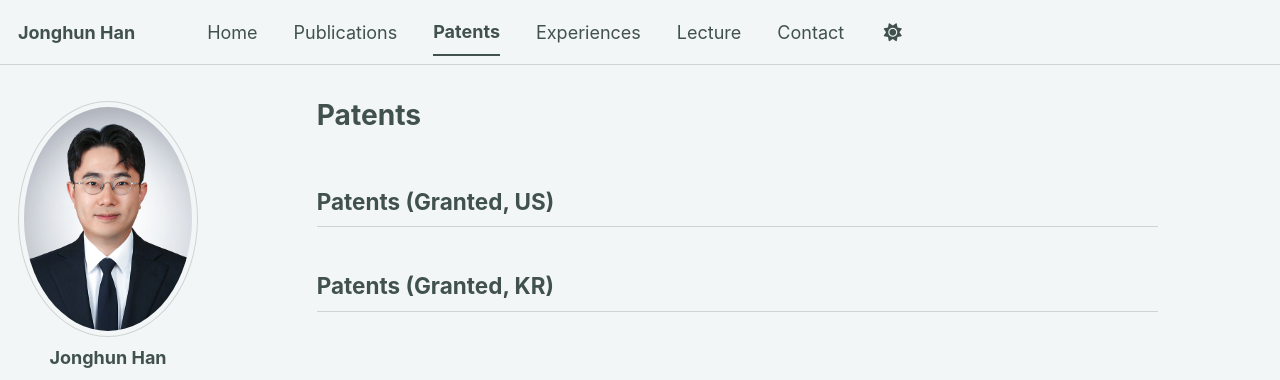
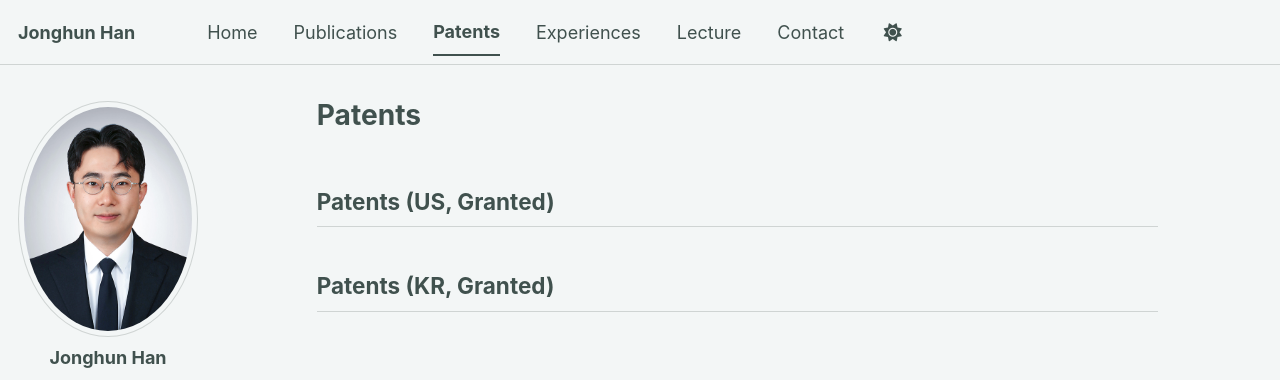
Before and after one commit to icnsl/icnsl.github.io, a Jekyll site: the page built from _pages/patents.md, in a window 1280 px wide. Shown: the top 380 px of the page. Built offline with Jekyll 4.4.1, drawn with Linux system fonts in a browser that asks for light colours; some web fonts are replaced; a script bundle is joined from its source files by our own code; library files that are not in the unit come from our copies.

```diff
--- a/_pages/patents.md
+++ b/_pages/patents.md
@@ -3,6 +3,6 @@ title: "Patents"
 permalink: /patents/
 author_profile: true
 ---
-## Patents (Granted, US)
+## Patents (US, Granted)
 
-## Patents (Granted, KR)
+## Patents (KR, Granted)
```
